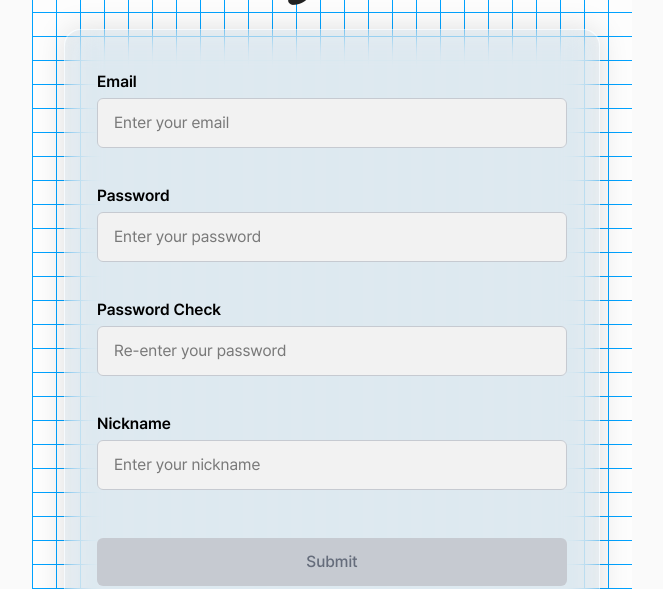
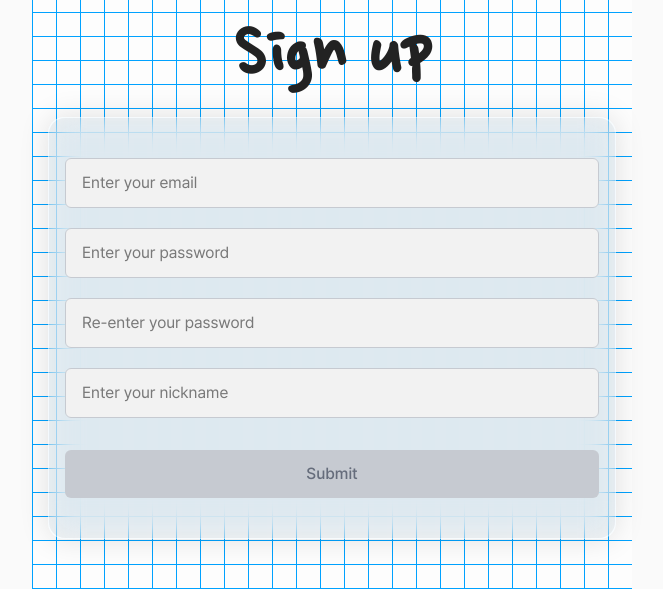
Before and after one commit to Debuging-JunSeoPark/logoRithm, a React (Vite) app: page /sign-up in a window 1280 px wide. Shown: the part 132-721 px from the top of the page, without its empty margins (308-971 px from the left). Built offline with nearby package versions, Linux system fonts and the light colour scheme.

Commit message:
feat: 오류 수정

```diff
--- a/src/features/sign-up/ui/SignUpForm.jsx
+++ b/src/features/sign-up/ui/SignUpForm.jsx
@@ -56,9 +56,9 @@ export default function SignUpForm() {
         form.name;
 
     return (
-        <form className="flex flex-col gap-4 w-full" onSubmit={handleSubmit}>
+        <form className="flex flex-col  w-full" onSubmit={handleSubmit}>
             <Input
-                label="Email"
+               //label="Email"
                 name="email"
                 value={form.email}
                 placeholder="Enter your email"
@@ -68,7 +68,7 @@ export default function SignUpForm() {
             />
 
             <Input
-                label="Password"
+                //label="Password"
                 name="password"
                 type="password"
                 value={form.password}
@@ -79,7 +79,7 @@ export default function SignUpForm() {
             />
 
             <Input
-                label="Password Check"
+                //label="Password Check"
                 name="passwordCheck"
                 type="password"
                 value={form.passwordCheck}
@@ -90,7 +90,7 @@ export default function SignUpForm() {
             />
 
             <Input
-                label="Nickname"
+                //label="Nickname"
                 name="name"
                 value={form.name}
                 placeholder="Enter your nickname"
--- a/src/pages/sign-up/ui/SignUpPage.jsx
+++ b/src/pages/sign-up/ui/SignUpPage.jsx
@@ -2,7 +2,7 @@ import SignUpForm from "@/features/sign-up/ui/SignUpForm";
 
 export default function SignUpPage() {
     return (
-        <div className="w-full mx-auto min-h-screen flex flex-col items-center justify-center px-4 py-10">
+        <div className="w-full mx-auto min-h-screen flex flex-col items-center justify-center  py-10">
             <h1 className="font-pen text-[80px] font-black text-center text-[#222] " >Sign up</h1>
             <div
                 className="
@@ -13,7 +13,7 @@ export default function SignUpPage() {
                     border border-white/20
                     shadow-[0_0_30px_rgba(0,0,0,0.12)]
                     rounded-2xl
-                    px-8 py-10
+                    px-4 py-10
                     flex flex-col gap-6
                     before:absolute before:inset-0 before:bg-black/5 before:rounded-2xl before:pointer-events-none
                 "
```
